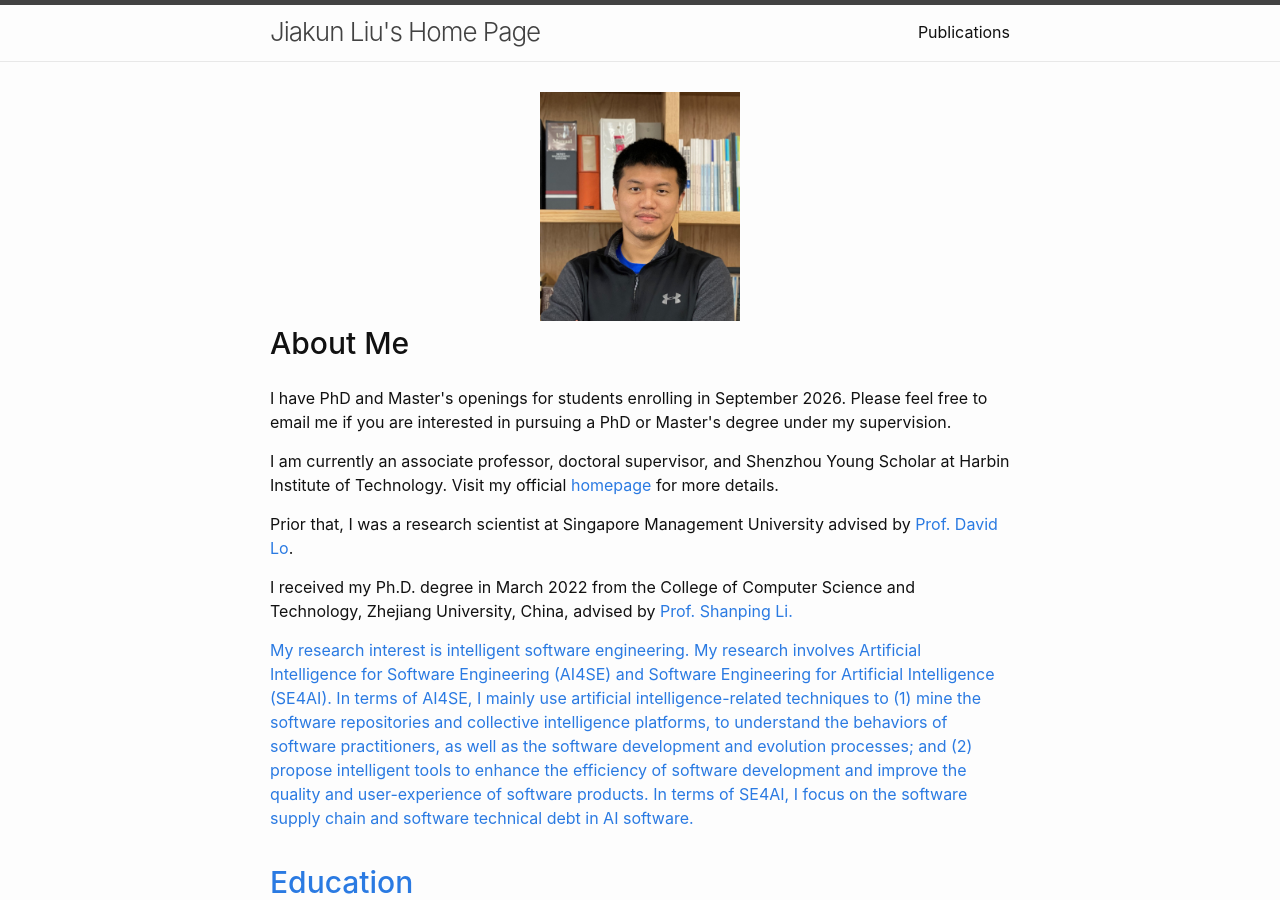
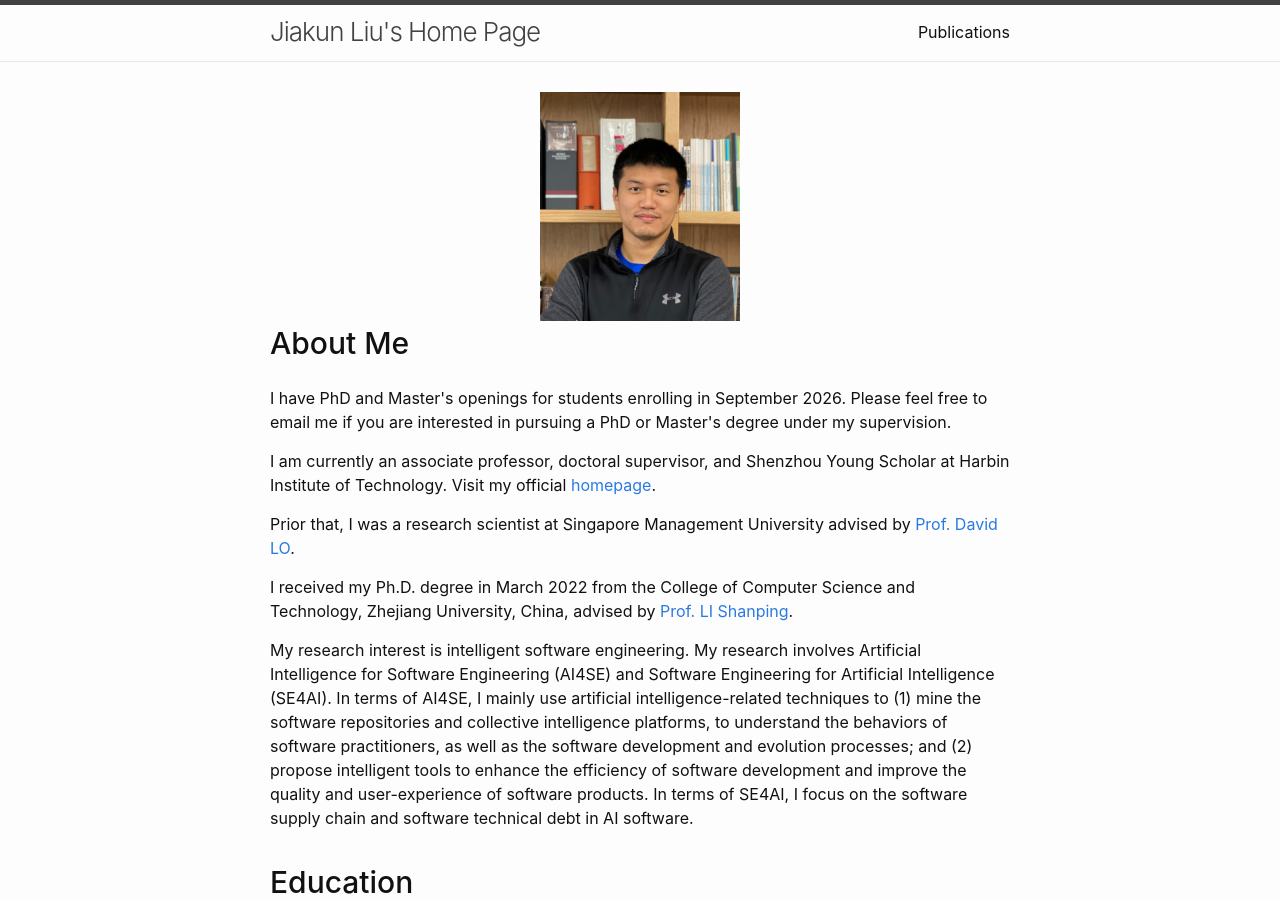
Before and after one commit to jiakun-liu/jiakun-liu.github.io, a Jekyll site: the page built from index.md, in a window 1280 px wide and 900 px high. Built offline with Jekyll 4.4.1, drawn with Linux system fonts in a browser that asks for light colours.

Commit message:
fix bugs

```diff
--- a/_layouts/home.html
+++ b/_layouts/home.html
@@ -12,11 +12,11 @@ layout: default
         <div class="summary">
             <p>I have PhD and Master's openings for students enrolling in September 2026. Please feel free to email me if you are interested in pursuing a PhD or Master's degree under my supervision.</p>
 
-            <p>I am currently an associate professor, doctoral supervisor, and Shenzhou Young Scholar at Harbin Institute of Technology. Visit my official <a href="https://homepage.hit.edu.cn/jiakunliu">homepage</a> for more details. </p>
+            <p>I am currently an associate professor, doctoral supervisor, and Shenzhou Young Scholar at Harbin Institute of Technology. Visit my official <a href="https://homepage.hit.edu.cn/jiakunliu">homepage</a>. </p>
 
-            <p>Prior that, I was a research scientist at Singapore Management University advised by <a href="http://www.mysmu.edu/faculty/davidlo/">Prof. David Lo</a>. </p>
+            <p>Prior that, I was a research scientist at Singapore Management University advised by <a href="http://www.mysmu.edu/faculty/davidlo/">Prof. David LO</a>. </p>
 
-            <p>I received my Ph.D. degree in March 2022 from the College of Computer Science and Technology, Zhejiang University, China, advised by <a href="http://person.zju.edu.cn/en/0087125">Prof. Shanping Li.</p>
+            <p>I received my Ph.D. degree in March 2022 from the College of Computer Science and Technology, Zhejiang University, China, advised by <a href="http://person.zju.edu.cn/en/0087125">Prof. LI Shanping</a>.</p>
 
             <p>My research interest is intelligent software engineering. My research involves Artificial Intelligence for Software Engineering (AI4SE) and Software Engineering for Artificial Intelligence (SE4AI). In terms of AI4SE, I mainly use artificial intelligence-related techniques to (1) mine the software repositories and collective intelligence platforms, to understand the behaviors of software practitioners, as well as the software development and evolution processes; and (2) propose intelligent tools to enhance the efficiency of software development and improve the quality and user-experience of software products. In terms of SE4AI, I focus on the software supply chain and software technical debt in AI software.
             </p>
```
